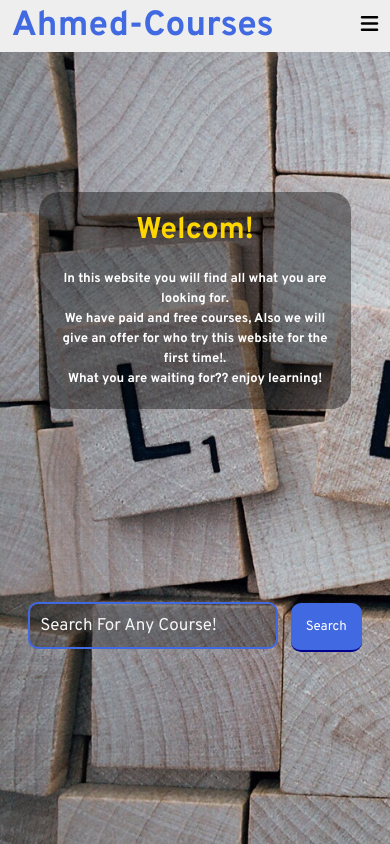
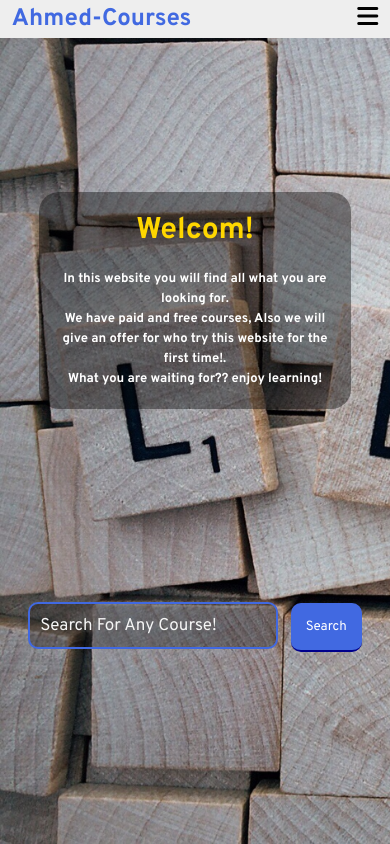
Before and after one commit to ahmedJabban/Ahmed-Courses, a plain HTML site: page index.html in a window 390 px wide. Drawn offline with Linux system fonts and the light colour scheme.

Commit message:
fix font

```diff
--- a/CSS/share-file.css
+++ b/CSS/share-file.css
@@ -118,10 +118,14 @@ body{
 
 @media (max-width:539px){
     .header-title{
-<<<<<<< HEAD
-        font-size: 2.5rem;
-=======
+        font-size: 2.4rem;
+    }
+
+    .list-icon{
+        font-size: 2.4rem;
+    }
+
+    .x-icon{
         font-size: 2.3rem;
->>>>>>> a6e83689a336bc9e6e614bcd55f7716602e325a0
     }
 }
```
